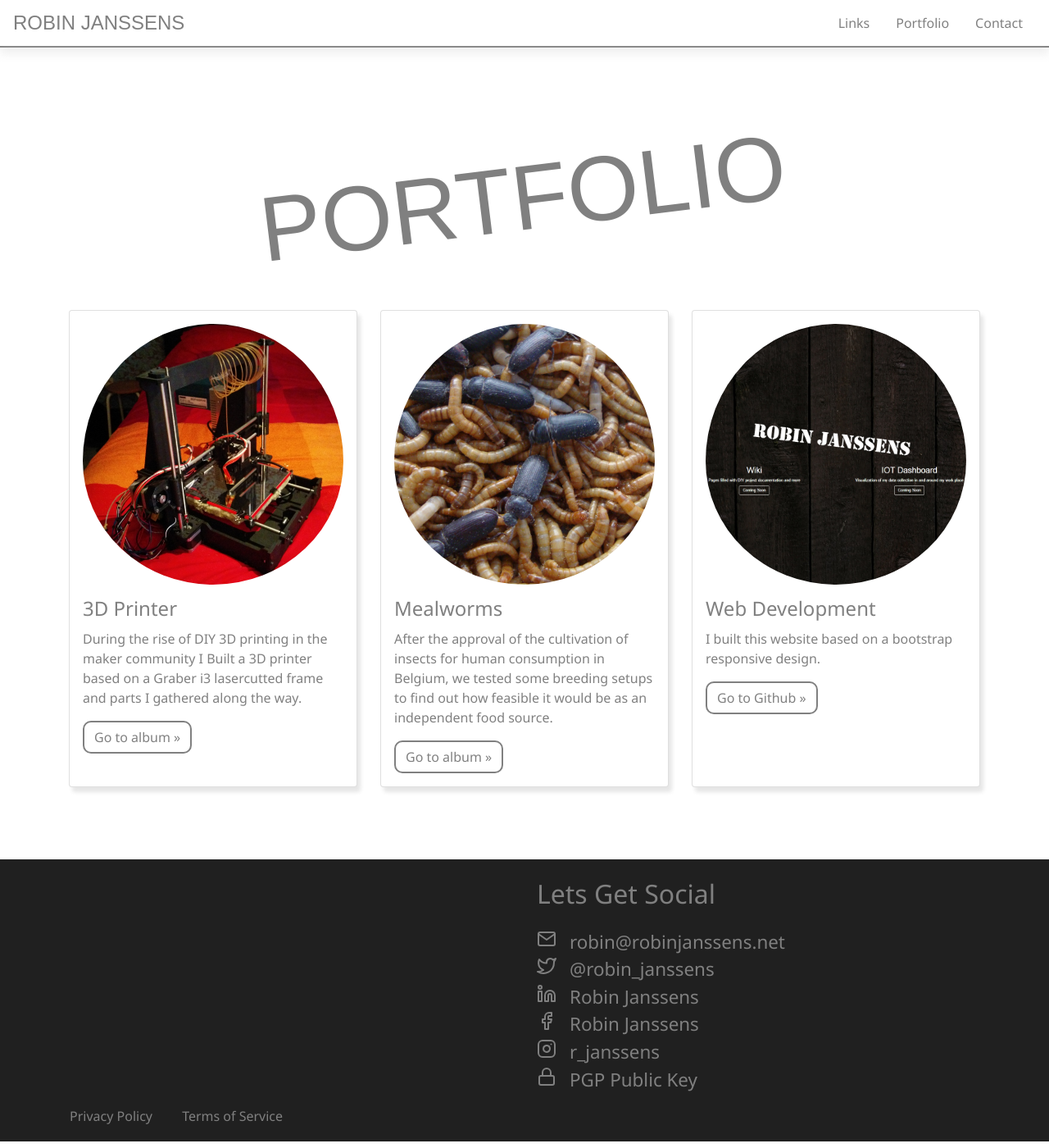
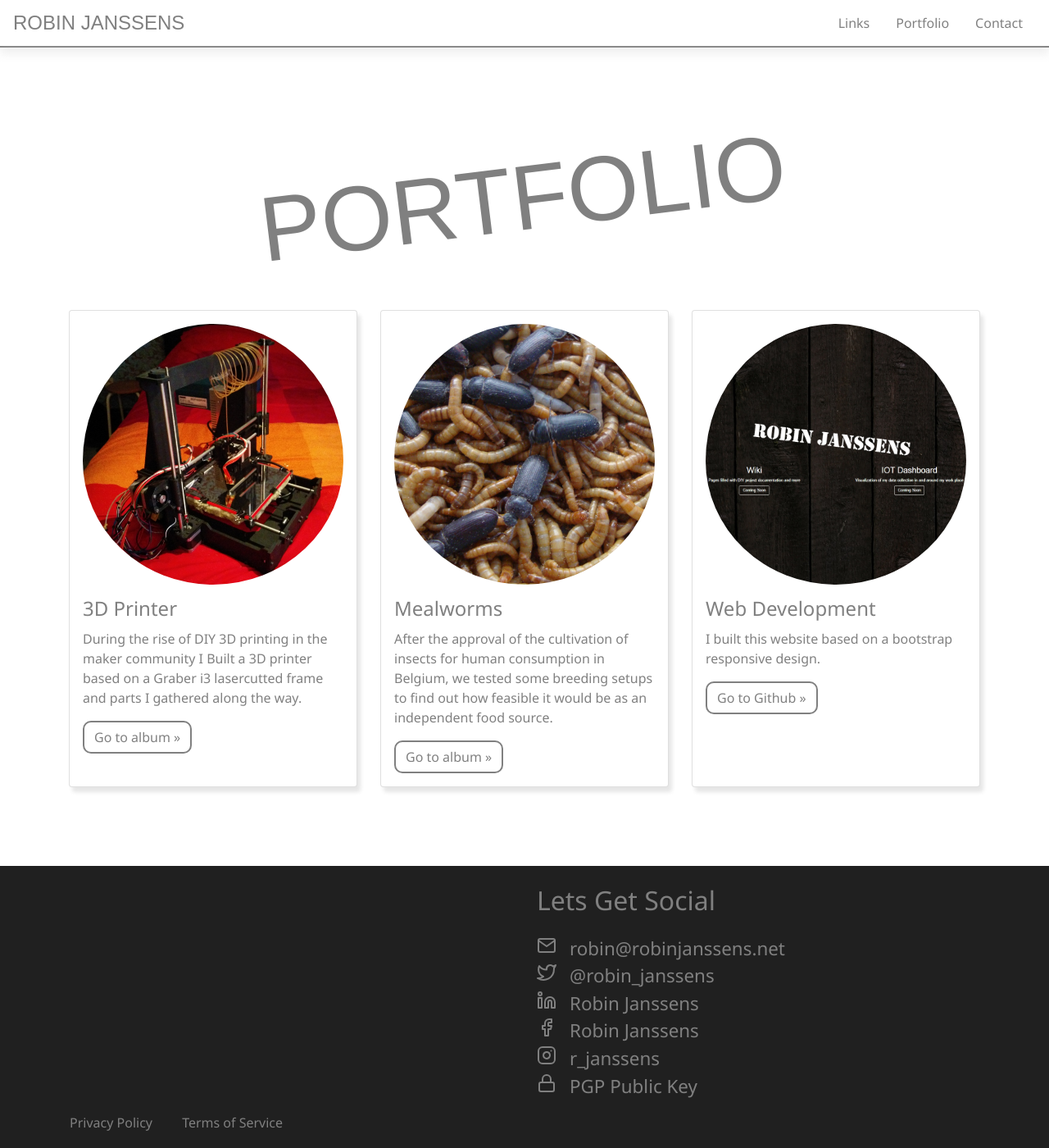
Before and after one commit to robinjanssens/robinjanssens.net, a Jekyll site: the page built from index.md, in a window 1280 px wide and 1400 px high, scrolled down 832 px. Shown: the whole window at 82% size. Built offline with Jekyll 4.4.1, drawn with Linux system fonts in a browser that asks for light colours; nearby versions of some CDN libraries; some web fonts are replaced; comment, search, counter and statistics services are not loaded.

Commit message:
enlarged margin below cardss

```diff
--- a/assets/css/style.css
+++ b/assets/css/style.css
@@ -83,7 +83,7 @@ h1, h2, h3, h4, h5, h6, p {
 .card {
   margin: 0 auto; /* Center cards */
   float: none;    /* Center cards */
-  margin-bottom: 0.5rem; /* Keep horizontal space between cards */
+  margin-bottom: 1rem; /* Keep horizontal space between cards */
   padding: 1rem; /* In every direction 1rem space between content and border */
   box-shadow: 4px 6px 5px rgba(0, 0, 0, 0.1);
 }
```
